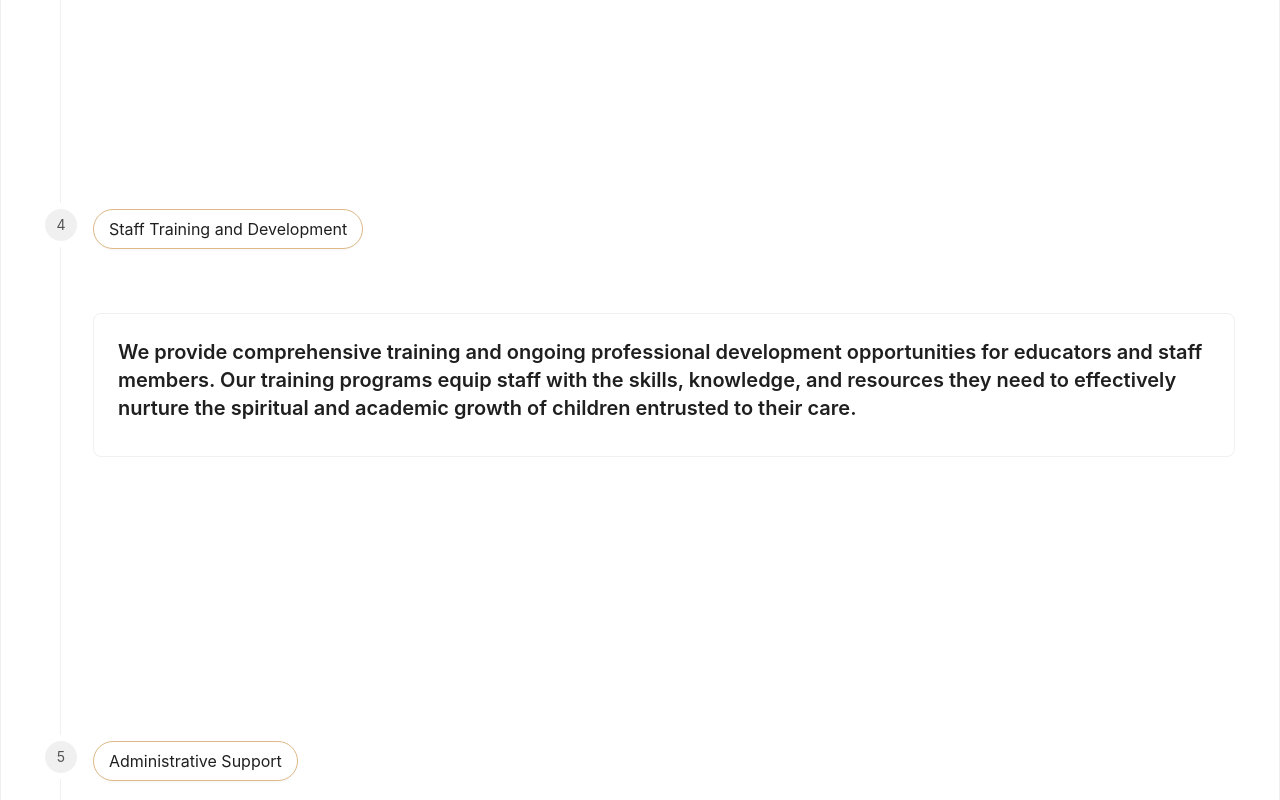
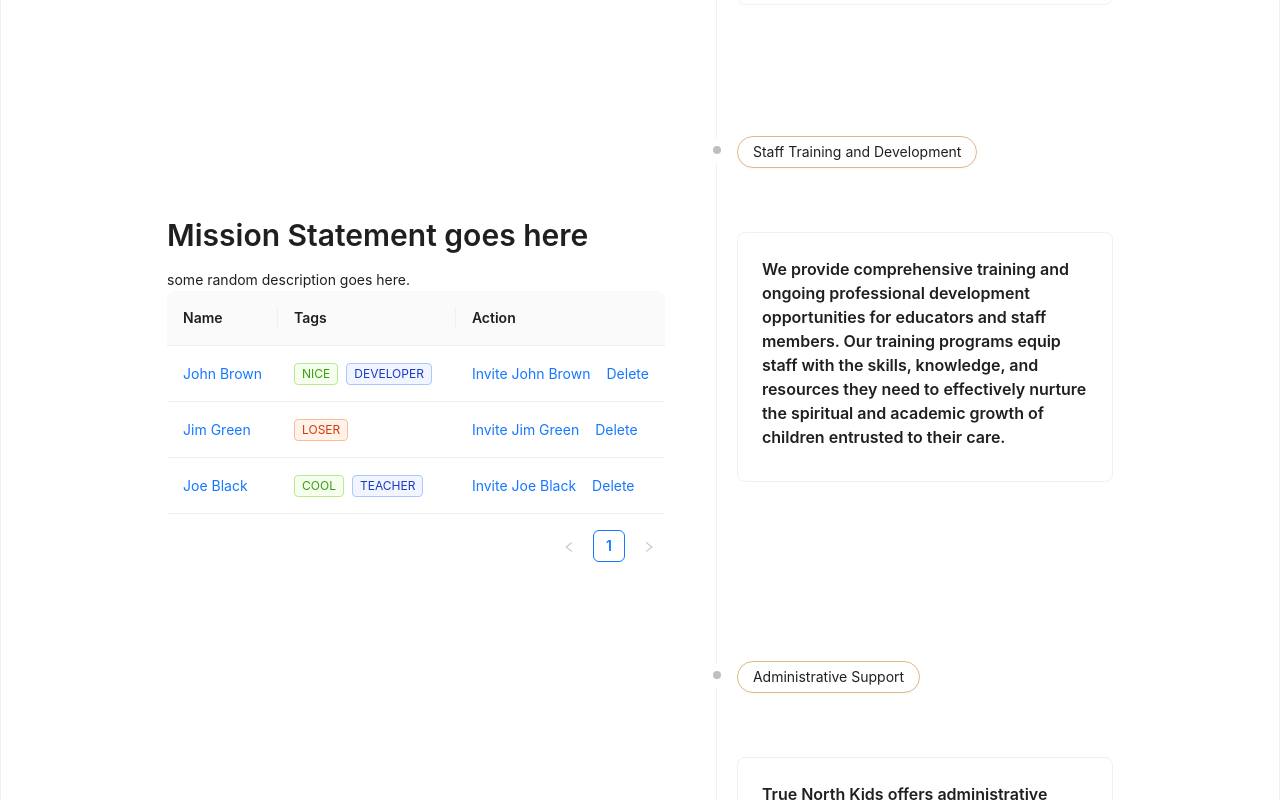
Before and after one commit to ZhenyuanGao/ChildCare, a Next.js app: page / in a window 1280 px wide. Shown: the part 3180-3980 px from the top of the page. Built offline with nearby package versions, Linux system fonts and the light colour scheme.

Commit message:
display all card content

```diff
--- /dev/null
+++ b/ReusableComponents/CostTable.tsx
@@ -0,0 +1,79 @@
+import React from 'react';
+import { Space, Table, Tag } from 'antd';
+import type { TableProps } from 'antd';
+
+interface DataType {
+  key: string;
+  name: string;
+  age: number;
+  address: string;
+  tags: string[];
+}
+
+const columns: TableProps<DataType>['columns'] = [
+  {
+    title: 'Name',
+    dataIndex: 'name',
+    key: 'name',
+    render: (text) => <a>{text}</a>,
+  },
+
+  {
+    title: 'Tags',
+    key: 'tags',
+    dataIndex: 'tags',
+    render: (_, { tags }) => (
+      <>
+        {tags.map((tag) => {
+          let color = tag.length > 5 ? 'geekblue' : 'green';
+          if (tag === 'loser') {
+            color = 'volcano';
+          }
+          return (
+            <Tag color={color} key={tag}>
+              {tag.toUpperCase()}
+            </Tag>
+          );
+        })}
+      </>
+    ),
+  },
+  {
+    title: 'Action',
+    key: 'action',
+    render: (_, record) => (
+      <Space size="middle">
+        <a>Invite {record.name}</a>
+        <a>Delete</a>
+      </Space>
+    ),
+  },
+];
+
+const data: DataType[] = [
+  {
+    key: '1',
+    name: 'John Brown',
+    age: 32,
+    address: 'New York No. 1 Lake Park',
+    tags: ['nice', 'developer'],
+  },
+  {
+    key: '2',
+    name: 'Jim Green',
+    age: 42,
+    address: 'London No. 1 Lake Park',
+    tags: ['loser'],
+  },
+  {
+    key: '3',
+    name: 'Joe Black',
+    age: 32,
+    address: 'Sydney No. 1 Lake Park',
+    tags: ['cool', 'teacher'],
+  },
+];
+
+const CostTable: React.FC = () => <Table columns={columns} dataSource={data} />;
+
+export default CostTable;
--- /dev/null
+++ b/ReusableComponents/DisplayStatics.tsx
@@ -0,0 +1,24 @@
+import React from 'react';
+import type { StatisticProps } from 'antd';
+import { Col, Row, Statistic } from 'antd';
+import CountUp from 'react-countup';
+
+const formatter: StatisticProps['formatter'] = (value) => (
+  <CountUp end={value as number} separator="," />
+);
+
+const DisplayStatics: React.FC = () => (
+  <Row gutter={16}>
+    <Col span={12}>
+      <Statistic title="Active Users" value={112893} formatter={formatter} />
+    </Col>
+    <Col span={12}>
+      <Statistic title="Totla Church Helped" value={112893} precision={2} formatter={formatter} />
+    </Col>
+    <Col span={12}>
+      <Statistic title="Total Child Care Center Built" value={5000} precision={2} formatter={formatter} />
+    </Col>
+  </Row>
+);
+
+export default DisplayStatics;
--- /dev/null
+++ b/ReusableComponents/FourCardsDisplay.tsx
@@ -0,0 +1,37 @@
+
+
+
+
+import React from 'react';
+import { Card, Col, Row } from 'antd';
+
+const FourCardsDisplay: React.FC = () => (
+    <>
+  <Row gutter={[24,24]}>
+    <Col span={12}            xl={{ flex: '100%' }}
+    >
+      <Card title="Card title" bordered={true} style={{borderColor:'goldenrod'}}>
+        Card content
+      </Card>
+    </Col>
+    <Col span={12}>
+    <Card title="Card title" bordered={true} style={{borderColor:'goldenrod'}}>
+    Card content
+      </Card>
+    </Col>
+
+    <Col span={12}>
+    <Card title="Card title" bordered={true} style={{borderColor:'goldenrod'}}>
+    Card content
+      </Card>
+    </Col>
+    <Col span={12}>
+    <Card title="Card title" bordered={true} style={{borderColor:'goldenrod'}}>
+    Card content
+      </Card>
+    </Col>
+  </Row>
+  </>
+);
+
+export default FourCardsDisplay;
--- a/ReusableComponents/MissionStatement.css
+++ b/ReusableComponents/MissionStatement.css
@@ -8,3 +8,10 @@
     justify-content: center; /* Horizontally center */
     align-items: center;
 }
+
+.steps_style{
+    max-width: 25rem;
+
+
+
+}
--- a/ReusableComponents/MissionStatement.tsx
+++ b/ReusableComponents/MissionStatement.tsx
@@ -18,6 +18,7 @@ import { css } from "@emotion/css";
 import type { StepProps } from "antd"
 import {missionStatement} from '../UtilityFunctions/rawData'
 import './MissionStatement.css'
+import CostTable from "./CostTable";
 
 
 const MissionStatement:React.FC = ()=>{
@@ -26,11 +27,11 @@ const MissionStatement:React.FC = ()=>{
     const [current, setCurrent] = useState(0);
     const {Paragraph} = Typography
     let stepItemsArray = missionStatement.map(({title,content})=>{
-  return {title:<Button shape="round" type='default' style={{borderColor:'burlywood'}} size="large">{title}</Button>,description:<div style={{minHeight:'30rem'}}>
+  return {title:<Button shape="round" type='default' style={{borderColor:'burlywood'}} size="middle">{title}</Button>,description:<div style={{minHeight:'30rem'}}>
 
     <div style={{minHeight:'4rem'}}></div>
     <Card>
-            <Title level={4}>
+            <Title level={5}>
                 {content}
             </Title>
 
@@ -62,14 +63,17 @@ const MissionStatement:React.FC = ()=>{
 
     return (
 
-        <Flex justify="center" wrap={true} >
-         <Flex vertical >
+        <Flex justify="center" wrap={true} gap={'3rem'}  align="center">
+         <Flex vertical gap={'3rem'}  align="center">
+            <div>
             <Title level={2}>Mission Statement goes here</Title>
-
+            <Text>some random description goes here.</Text>
+            <CostTable></CostTable>
+            </div>
             </Flex>
-
-
         <Steps
+        className="steps_style"
+        progressDot
         current={current}
         onChange={onChange}
         direction="vertical"
--- a/package.json
+++ b/package.json
@@ -19,6 +19,7 @@
     "next": "14.2.5",
     "postcss": "^8.4.40",
     "react": "^18",
+    "react-countup": "^6.5.3",
     "react-dom": "^18",
     "react-icons": "^5.2.1",
     "tailwindcss": "^3.4.7"
--- /dev/null
+++ b/src/app/ListView.tsx
@@ -0,0 +1,65 @@
+import React from 'react';
+import { LikeOutlined, MessageOutlined, StarOutlined } from '@ant-design/icons';
+import { Avatar, List, Space,Image } from 'antd';
+
+const data = Array.from({ length: 23 }).map((_, i) => ({
+  href: 'https://ant.design',
+  title: `ant design part ${i}`,
+  avatar: `https://api.dicebear.com/7.x/miniavs/svg?seed=${i}`,
+  description:
+    'Ant Design, a design language for background applications, is refined by Ant UED Team.',
+  content:
+    'We supply a series of design principles, practical patterns and high quality design resources (Sketch and Axure), to help people create their product prototypes beautifully and efficiently.',
+}));
+
+const IconText = ({ icon, text }: { icon: React.FC; text: string }) => (
+  <Space>
+    {React.createElement(icon)}
+    {text}
+  </Space>
+);
+
+const ListView: React.FC = () => (
+  <List
+    itemLayout="vertical"
+    size="large"
+    pagination={{
+      onChange: (page) => {
+        console.log(page);
+      },
+      pageSize: 3,
+    }}
+    dataSource={data}
+    footer={
+      <div>
+        <b>ant design</b> footer part
+      </div>
+    }
+    renderItem={(item) => (
+      <List.Item
+        key={item.title}
+        actions={[
+          <IconText icon={StarOutlined} text="156" key="list-vertical-star-o" />,
+          <IconText icon={LikeOutlined} text="156" key="list-vertical-like-o" />,
+          <IconText icon={MessageOutlined} text="2" key="list-vertical-message" />,
+        ]}
+        extra={
+          <Image
+            width={272}
+            alt="logo"
+            src="https://gw.alipayobjects.com/zos/rmsportal/mqaQswcyDLcXyDKnZfES.png"
+          />
+        }
+      >
+        <List.Item.Meta
+          avatar={<Avatar src={item.avatar} />}
+          title={<a href={item.href}>{item.title}</a>}
+          description={item.description}
+        />
+        {item.content}
+      </List.Item>
+    )}
+  />
+);
+
+export default ListView;
--- a/src/app/MainPageContent.tsx
+++ b/src/app/MainPageContent.tsx
@@ -12,6 +12,9 @@ import "./MainContentPage.css";
 import LeftImageDisplay from "../../ReusableComponents/LeftImageDisplay"
 import ImageandWordsDisplay from "../../ReusableComponents/ImageandWordsDisplay"
 import MissionStatement from "../../ReusableComponents/MissionStatement"
+import ListView from "./ListView"
+import DisplayStatics from "../../ReusableComponents/DisplayStatics"
+import FourCardsDisplay from "../../ReusableComponents/FourCardsDisplay"
 
 const MainPageContent:React.FC= ()=>{
     const {Text,Title} = Typography;
@@ -97,6 +100,15 @@ return (
 
 <MissionStatement></MissionStatement>
 
+
+
+<ListView></ListView>
+
+<DisplayStatics></DisplayStatics>
+
+<FourCardsDisplay></FourCardsDisplay>
+
+
   </Card>
 
 )
```
Also changed, not shown: 1 other file (tests, documents, lock files or other folders).
